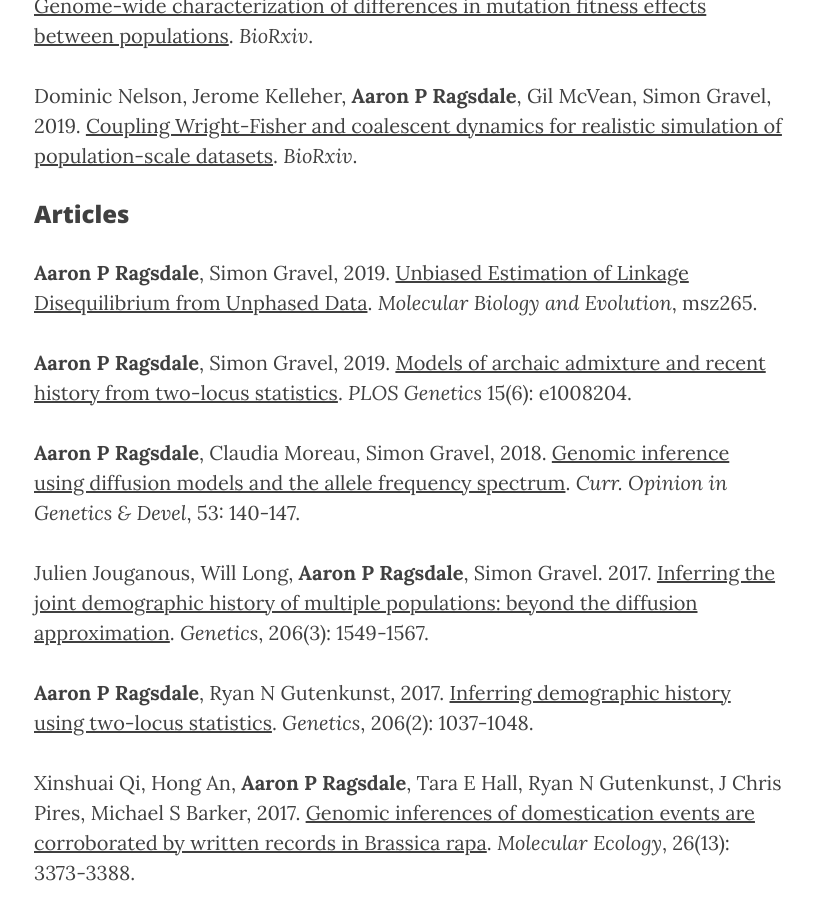
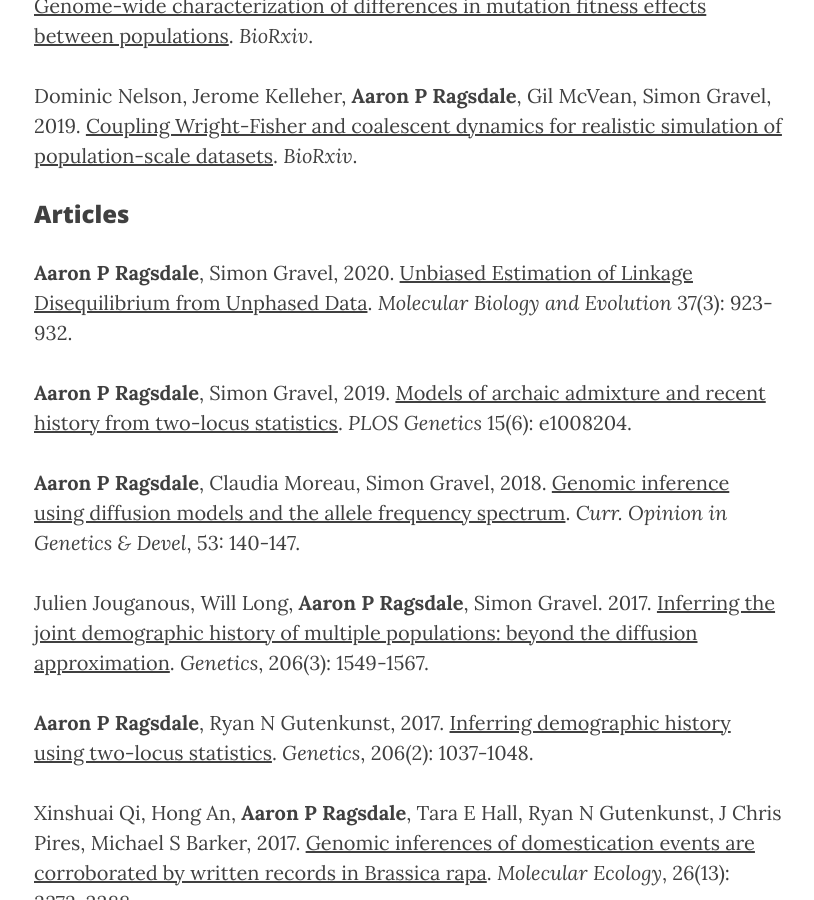
Before and after one commit to apragsdale/apragsdale.github.io, a Jekyll site: the page built from 3_publications.md, in a window 1280 px wide and 900 px high, scrolled down 707 px. Shown: the whole window, without its empty margins (231-1045 px from the left). Built offline with Jekyll 4.4.1, drawn with Linux system fonts in a browser that asks for light colours; nearby versions of some CDN libraries.

Commit message:
update pubs

```diff
--- a/3_publications.md
+++ b/3_publications.md
@@ -20,9 +20,9 @@ Dominic Nelson, Jerome Kelleher, **Aaron P Ragsdale**,  Gil McVean, Simon Gravel
 
 ### Articles
 
-**Aaron P Ragsdale**, Simon Gravel, 2019.
+**Aaron P Ragsdale**, Simon Gravel, 2020.
 [Unbiased Estimation of Linkage Disequilibrium from Unphased Data](https://doi.org/10.1093/molbev/msz265).
-*Molecular Biology and Evolution*, msz265.
+*Molecular Biology and Evolution* 37(3): 923-932.
 
 **Aaron P Ragsdale**, Simon Gravel, 2019.
 [Models of archaic admixture and recent history from two-locus statistics](https://doi.org/10.1371/journal.pgen.1008204).
```
